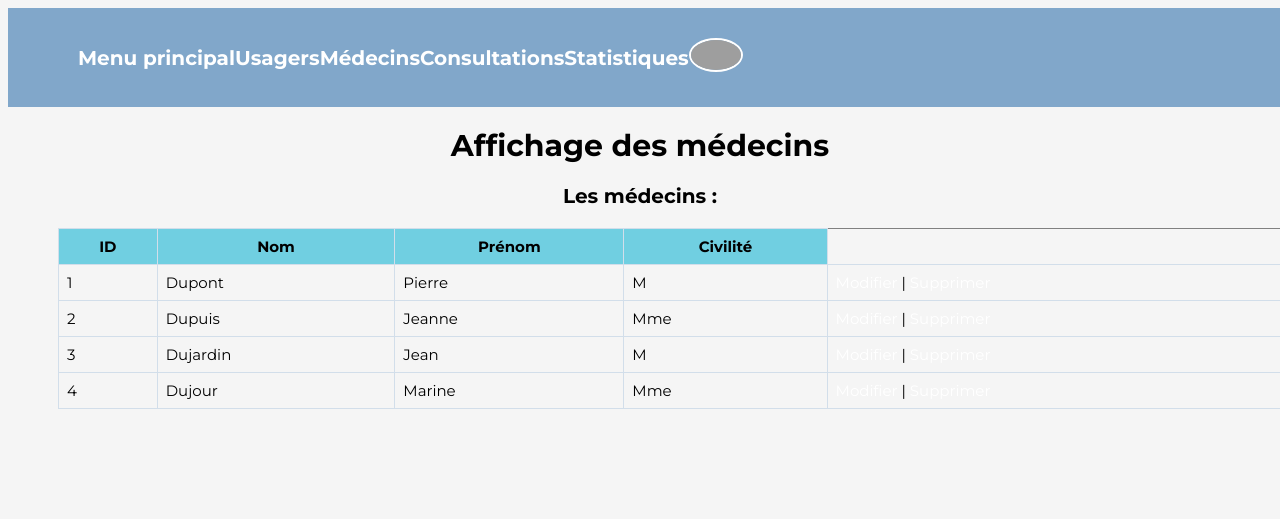
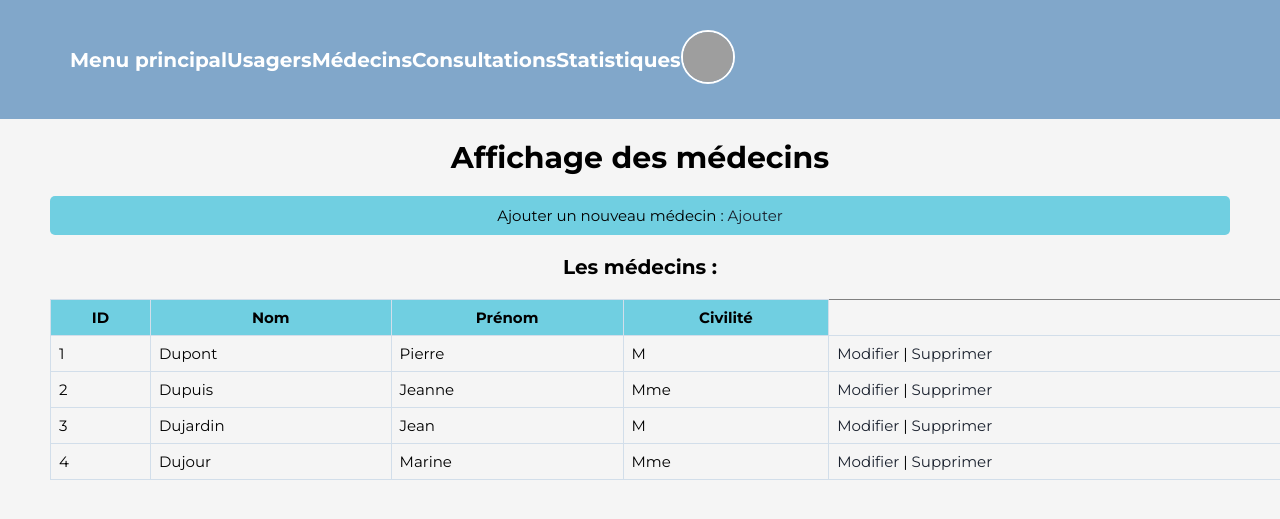
Before and after one commit to henitsu/projetPHP2023, a PHP site: page /PHP/affichageMedecin.php in a window 1280 px wide; the page is wider, and only the part inside the window is pictured. Shown: the top 519 px of that part. Run offline with PHP 8.4, Linux system fonts and the light colour scheme; data comes from the database, SQL or seed files in the repository; grey boxes are pictures that could not be loaded.

Commit message:
ajout option ajout medecin, patient + modif header щ(゜ロ゜щ)

```diff
--- a/CSS/affichage.css
+++ b/CSS/affichage.css
@@ -29,3 +29,14 @@ a {
 a:hover {
     color: #D2DEEA;
 }
+
+.creer{
+    margin-left: 50px;
+    margin-right: 50px;
+    margin-top: 20px;
+    margin-bottom: 20px;
+    padding: 10px;
+    background-color: #70CFE1;
+    border-radius: 5px;
+    text-align: center;
+}
--- a/CSS/base.css
+++ b/CSS/base.css
@@ -4,6 +4,8 @@ body{
     background-color: #f5f5f5;
 	font-family: 'Montserrat', sans-serif;
     font-size: 15px;
+    margin: auto;
+    text-align: center;
 }
 
 h1{
--- a/CSS/header.css
+++ b/CSS/header.css
@@ -32,13 +32,14 @@ ul {
   align-items: center;
 }
 ul li{
-    display: inline-block;
+  display: inline-block;
 }
 .display-picture {
   margin-left: auto;
 }
 .display-picture img {
   width: 50px;
+  height: 50px;
   border-radius: 50%;
   border: 2px solid #fff;
 }
@@ -68,7 +69,3 @@ ul li{
 .hidden {
   display: none;
 }
-a {
-  text-decoration: none;
-  color: #fff;
-}
--- a/PHP/affichageMedecin.php
+++ b/PHP/affichageMedecin.php
@@ -9,6 +9,9 @@
 <body>
     <?php include 'header.php'; ?>
     <h1>Affichage des médecins</h1>
+    <div class="creer">
+        Ajouter un nouveau médecin : <a href="/projetPHP2023/PHP/creationMedecin.php">Ajouter</a>
+    </div>
     <?php
     // Connexion à la base de données
     require 'connexionBD.php';
--- a/PHP/affichagePatient.php
+++ b/PHP/affichagePatient.php
@@ -9,6 +9,9 @@
 <body>
     <?php include 'header.php'; ?>
     <h1>Affichage des patients</h1>
+    <div class="creer">
+        Ajouter un nouveau patient : <a href="/projetPHP2023/PHP/creationPatient.php">Ajouter</a>
+    </div>
     <?php
     // Connexion à la base de données
     require 'connexionBD.php';
--- a/PHP/menu.php
+++ b/PHP/menu.php
@@ -32,7 +32,7 @@
         <h1>Bienvenue <?php echo $prenom . " " . $nom; ?> !</h1>
         <div class="grid">
             <div id="usagers" class="box">
-                <a href="/projetPHP2023/PHP/affichage.php"><h2>Usagers</h2></a>
+                <a href="/projetPHP2023/PHP/affichagePatient.php"><h2>Usagers</h2></a>
             </div>
             <div id="medecins" class="box">
                 <a href="/projetPHP2023/PHP/affichageMedecin.php"><h2>Médecins</h2></a>
```
